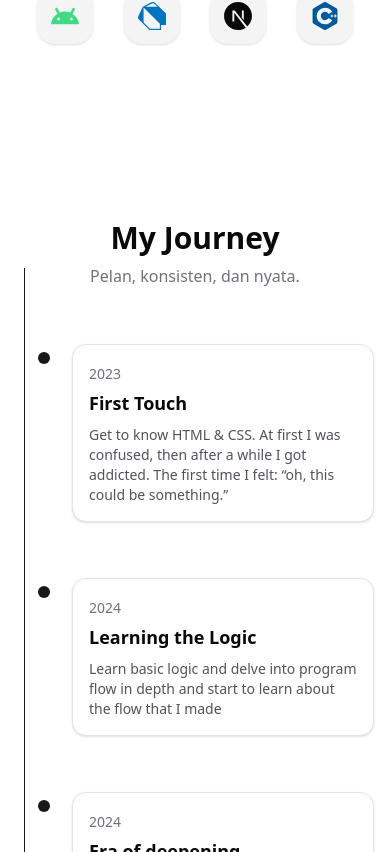
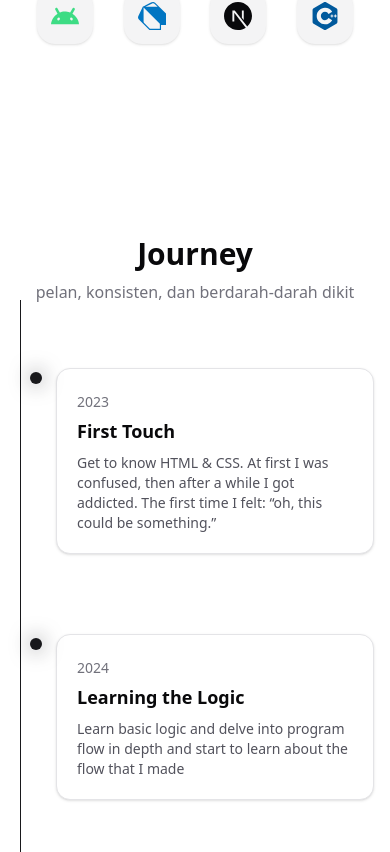
Before and after one commit to Fauzansyz/FauzanAdzma-web, a React (Vite) app: page / in a window 390 px wide. Shown: the part 2412-3264 px from the top of the page. Built offline with nearby package versions, Linux system fonts and the light colour scheme.

Commit message:
Updatimg journey ( timeline component ) *responsive and himan readable

```diff
--- a/src/components/JourneyPage.tsx
+++ b/src/components/JourneyPage.tsx
@@ -31,7 +31,7 @@ const journeys = [
   {
     year: "Now",
     title: "Growing",
-    desc: "Eksplor UI system, component reusable, dan performa. Pelan tapi jalan.",
+    desc: "Currently studying mobile/android application development architecture and learning other low-level languages",
   },
 ]
 
@@ -48,41 +48,67 @@ export default function JourneyPage() {
   return (
     <section
       ref={ref}
-      className="relative mx-auto max-w-3xl px-4 py-20"
+      className="relative mx-auto max-w-4xl px-4 py-24"
     >
       {/* Header */}
-      <div className="mb-14 text-center">
-        <h2 className="text-3xl font-bold">My Journey</h2>
+      <div className="mb-16 text-center">
+        <h2 className="text-3xl font-bold">Journey</h2>
         <p className="mt-2 text-muted-foreground">
-          Pelan, konsisten, dan nyata.
+          pelan, konsisten, dan berdarah-darah dikit
         </p>
       </div>
 
-      {/* Static line */}
-      <div className="absolute left-6 top-32 h-[calc(100%-8rem)] w-px bg-zinc-200 dark:bg-zinc-800" />
+      {/* Timeline line (static) */}
+      <div className="absolute left-5 md:left-1/2 top-40 h-[calc(100%-10rem)] w-px bg-zinc-200 dark:bg-zinc-800" />
 
-      {/* Animated line */}
+      {/* Timeline line (animated) */}
       <motion.div
         style={{ height: lineHeight }}
-        className="absolute left-6 top-32 w-px origin-top bg-zinc-900 dark:bg-zinc-100"
+        className="absolute left-5 md:left-1/2 top-40 w-px origin-top bg-zinc-900 dark:bg-zinc-100"
       />
 
-      {/* Items */}
-      <div className="space-y-14">
-        {journeys.map((item, index) => (
+      <div className="space-y-20">
+        {journeys.map((item, index) => {
+          const start = index / journeys.length
+          const end = (index + 1) / journeys.length
+
+          const glow = useTransform(
+            scrollYProgress,
+            [start, end],
+            [0, 1]
+
+          )
+
+          const glowShadow = useTransform(
+            glow,
+            (v) => `0 0 ${v * 20}px rgba(24,24,27,0.6)`
+          )
+
+          return (
+            <div
+              key={index}
+              className={`relative flex ${index % 2 === 0
+                ? "md:flex-row-reverse"
+                : "md:flex-row"
+                } items-start gap-8`}
+            >
+              {/* Dot */}
+              <motion.span
+                style={{
+                  scale: glow,
+                  boxShadow: glowShadow,
+                }}
+                className="absolute left-5 md:left-1/2 top-1 h-3 w-3 -translate-x-1/2 rounded-full bg-zinc-900 dark:bg-zinc-100"
+              />
+
+              {/* Card */}
               <motion.div
-            key={index}
-            initial={{ opacity: 0, y: 30 }}
+                initial={{ opacity: 0, y: 40 }}
                 whileInView={{ opacity: 1, y: 0 }}
                 viewport={{ once: true }}
-            transition={{ duration: 0.5, delay: index * 0.1 }}
-            className="relative ml-14"
+                transition={{ duration: 0.5 }}
+                className="ml-10 md:ml-0 md:w-[calc(50%-3rem)] rounded-xl border border-zinc-200 bg-white p-5 shadow-sm dark:border-zinc-800 dark:bg-zinc-900"
               >
-            {/* Dot */}
-            <span className="absolute -left-[34px] top-2 h-3 w-3 rounded-full bg-zinc-900 dark:bg-zinc-100" />
-
-            {/* Card */}
-            <div className="rounded-xl border border-zinc-200 bg-white p-4 shadow-sm dark:border-zinc-800 dark:bg-zinc-900">
                 <span className="text-sm text-muted-foreground">
                   {item.year}
                 </span>
@@ -92,10 +118,12 @@ export default function JourneyPage() {
                 <p className="mt-2 text-sm text-zinc-600 dark:text-zinc-400">
                   {item.desc}
                 </p>
+              </motion.div>
             </div>
-          </motion.div>
-        ))}
+          )
+        })}
       </div>
     </section>
   )
+
 }
```
Lines whose indentation alone changed are shown as unchanged.
